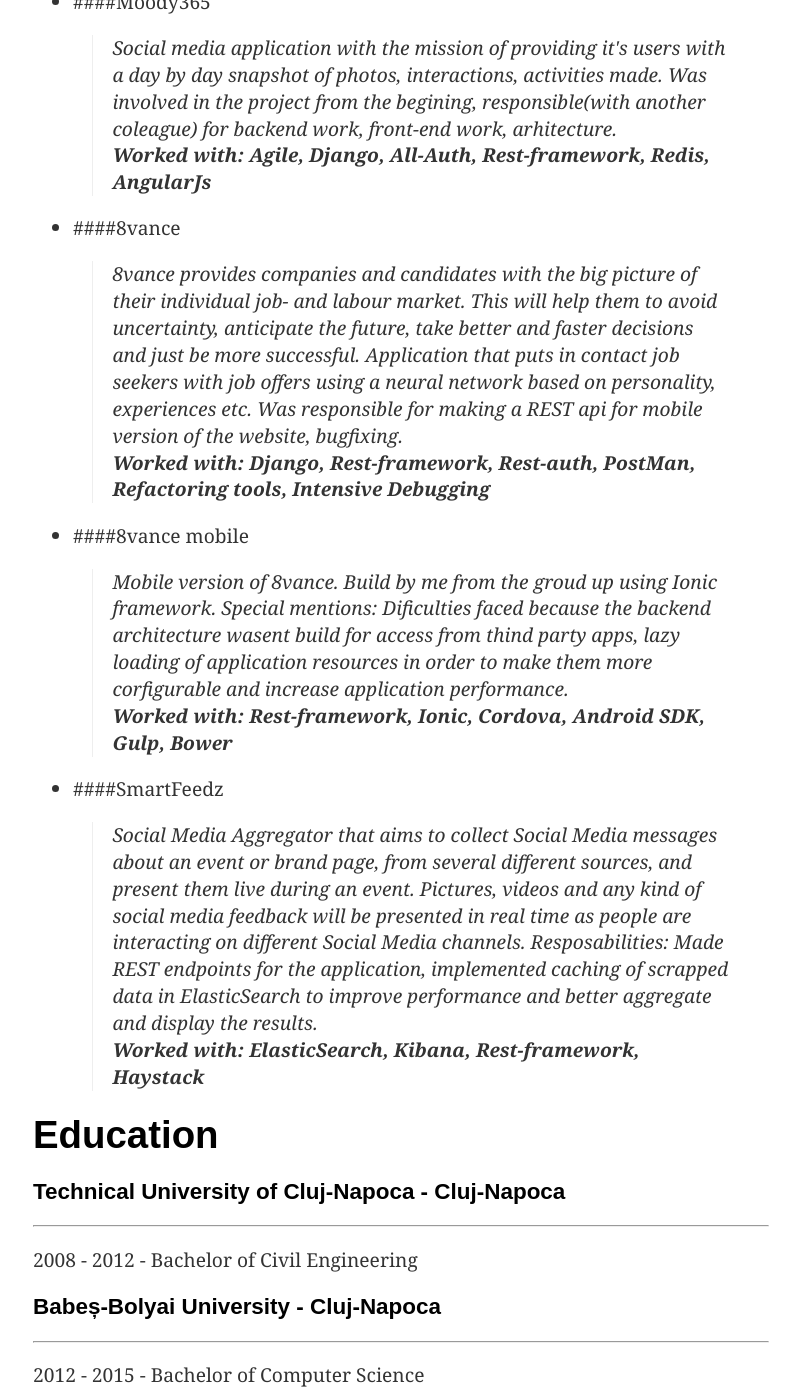
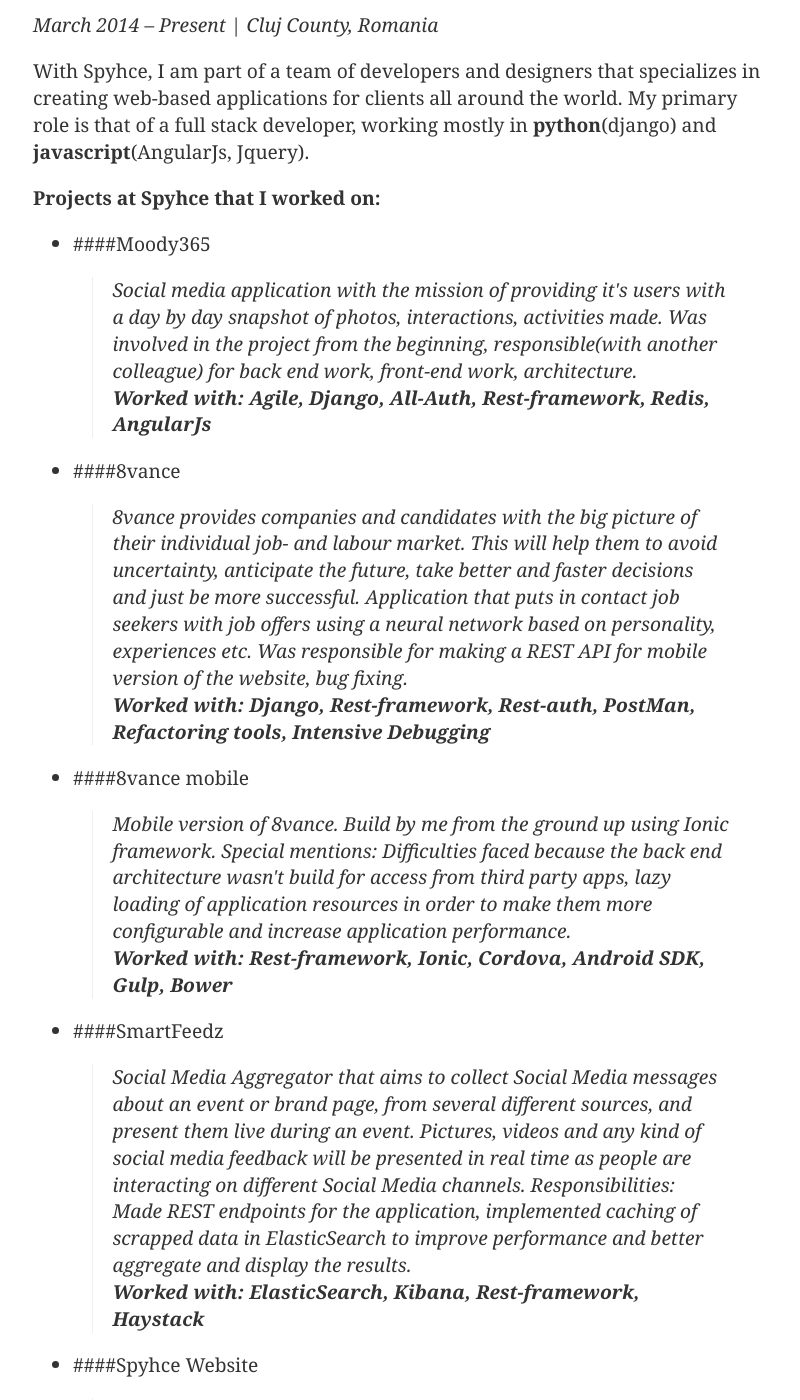
Before and after one commit to BontaVlad/BontaVlad.github.io, a Jekyll site: the page built from resume.md, in a window 1280 px wide and 1400 px high, scrolled down 1827 px. Shown: the whole window, without its empty margins (351-1151 px from the left). Built offline with Jekyll 4.4.1, drawn with Linux system fonts in a browser that asks for light colours; some of the changed text lies outside the part shown.

Commit message:
More edit and spell check

```diff
--- a/resume.md
+++ b/resume.md
@@ -13,16 +13,26 @@
 
 - Neovim, Tmux, Unix shell environments
 - Git, Github, Bitbucket
-- Linux, Windows
+- GNU/Linux, Windows
+- Dvorak keyboard layout
 
 <br/>
 
-###Languages
+###Programming Languages
 ------------
 
 - Great with Python, Javascript, HTML, CSS/Sass, SQL
 - Can operate in Bash, Java, C#
 - Basic knowledge of Erlang, Elixir, Rust, Go
+
+<br/>
+
+###Spoken Languages
+------------
+
+- Romanian (Native)
+- English (Great)
+- German (Basic)
 
 <br/>
 
@@ -70,8 +80,8 @@
 * ####Moody365
 > Social media application with the mission of providing it's users with a day
 > by day snapshot of photos, interactions, activities made.
-> Was involved in the project from the begining, responsible(with another coleague)
-> for backend work, front-end work, arhitecture.
+> Was involved in the project from the beginning, responsible(with another colleague)
+> for back end work, front-end work, architecture.
 <br/>
 > **Worked with: Agile, Django, All-Auth, Rest-framework, Redis, AngularJs**
 
@@ -82,16 +92,16 @@
 > successful.
 > Application that puts in contact job seekers with job offers using a neural
 > network based on personality, experiences etc.
-> Was responsible for making a REST api for mobile version of the website, bugfixing.
+> Was responsible for making a REST API for mobile version of the website, bug fixing.
 <br/>
 > **Worked with: Django, Rest-framework, Rest-auth, PostMan, Refactoring tools, Intensive Debugging**
 
 * ####8vance mobile
 > Mobile version of 8vance.
-> Build by me from the groud up using Ionic framework.
-> Special mentions: Dificulties faced because the backend architecture wasent
-> build for access from thind party apps, lazy loading of application resources
-> in order to make them more corfigurable and increase application performance.
+> Build by me from the ground up using Ionic framework.
+> Special mentions: Difficulties faced because the back end architecture wasn't
+> build for access from third party apps, lazy loading of application resources
+> in order to make them more configurable and increase application performance.
 <br/>
 > **Worked with: Rest-framework, Ionic, Cordova, Android SDK, Gulp, Bower**
 
@@ -101,11 +111,21 @@
 > during an event. Pictures, videos and any kind of social media feedback will
 > be presented in real time as people are interacting on different Social Media
 > channels.
-> Resposabilities: Made REST endpoints for the application, implemented caching
+> Responsibilities: Made REST endpoints for the application, implemented caching
 > of scrapped data in ElasticSearch to improve performance and better aggregate and
 > display the results.
 <br/>
 > **Worked with: ElasticSearch, Kibana, Rest-framework, Haystack**
+
+* ####Spyhce Website
+> Responsibilities: Mentoring a 2 person internship team.
+<br/>
+> **Worked with: Django, CSS, Javascript, Django-admin**
+
+* ####CqScore/BsScore
+> Web application for receiving feedback from former clients.
+<br/>
+> **Worked with: Django, Google Maps APIs, PostGIS - Spatial and Geographic Objects for PostgreSQL**
 
 #Education
 
```
